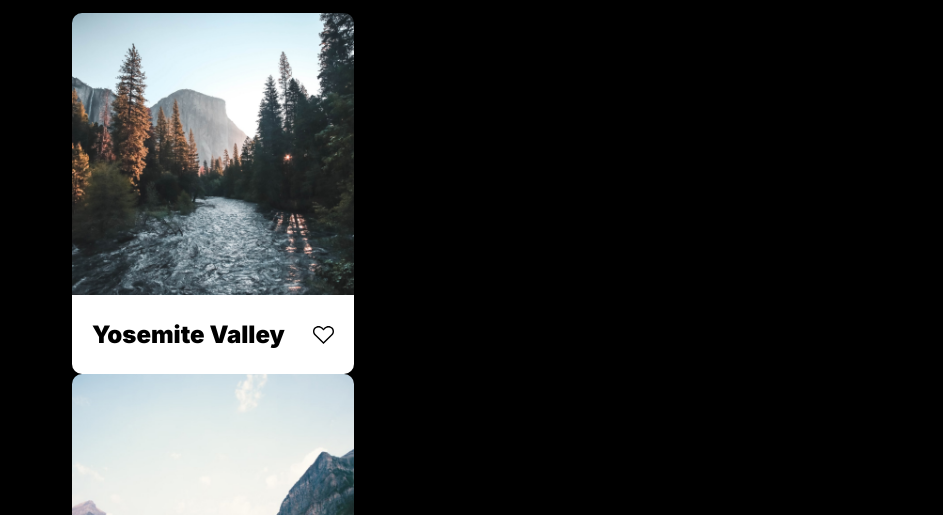
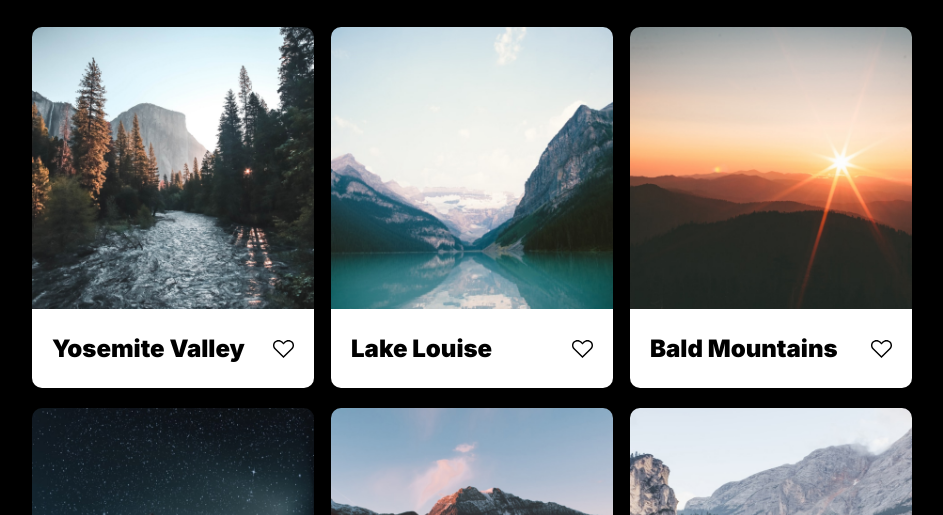
Before and after one commit to Daft2Drive/se_project_atus, a plain HTML site: page index.html in a window 1280 px wide. Shown: the part 285-800 px from the top of the page, without its empty margins (168-1111 px from the left). Drawn offline with Linux system fonts and the light colour scheme.

Commit message:
Update index.css

```diff
--- a/pages/index.css
+++ b/pages/index.css
@@ -1,9 +1,9 @@
 @import url(../vendor/normalize.css);
 @import url(../vendor/fonts.css);
 @import url(../blocks/page.css);
-@import url(../blocks/content.css);
-@import url(../blocks/gallery.css);
+@import url(../blocks/modal.css);
 @import url(../blocks/header.css);
 @import url(../blocks/card.css);
+@import url(../blocks/cards.css);
 @import url(../blocks/footer.css);
 @import url(../blocks/profile.css);
```
